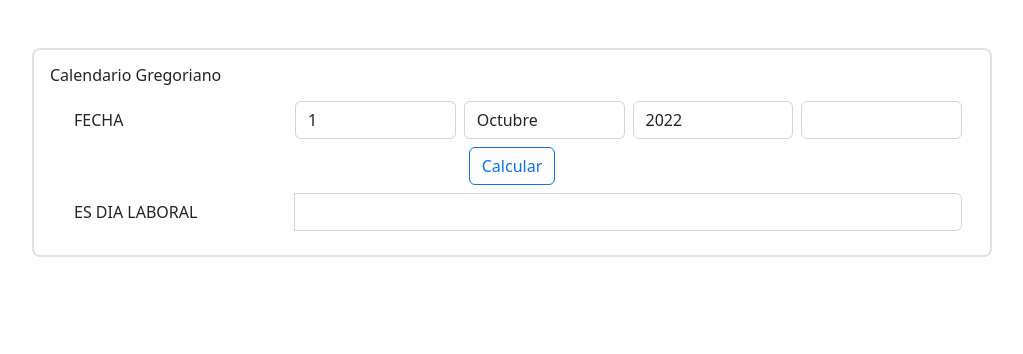
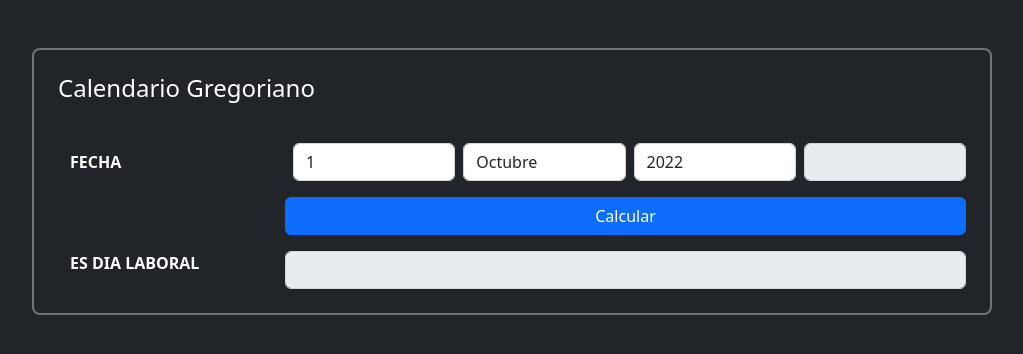
Before and after one commit to alaanescobedo/generation-calendario, a plain HTML site: page index.html in a window 1280 px wide. Shown: the whole page, without its empty margins (128-1151 px from the left). Drawn offline with Linux system fonts and the light colour scheme.

Commit message:
Add more styles

```diff
--- a/index.html
+++ b/index.html
@@ -7,16 +7,22 @@
     <link rel="stylesheet" href="./css/bootstrap.min.css" />
     <title>Calendario</title>
   </head>
-  <body>
-    <div class="container w-75 border border-2 rounded-3 my-5 p-3">
+  <body class="bg-dark text-white">
+    <div class="container w-75 border border-2 border-secondary rounded-3 my-5 p-4">
       <!-- Titulo -->
-      <h6>Calendario Gregoriano</h6>
+      <div class="row">
+        <h1 class="fs-4">Calendario Gregoriano</h1>
+      </div>
 
+      <div class="row">
         <p id="textError" class="text-danger fw-bold"></p>
+      </div>
 
+      <div class="row text-center text-lg-start">
+        <div class="col">
           <!-- Fecha -->
-      <div class="container row my-2 align-items-center mx-auto gap-2">
-        <label class="col-lg-3">FECHA</label>
+          <div class="row align-items-center gap-2 my-3 mx-0">
+            <label class="col-lg-3 fw-bold">FECHA</label>
             <input
               id="inputDay"
               class="col-lg form-control"
@@ -47,29 +53,37 @@
               required
             />
             <input
-          id="inputLeap"
+              id="inputLeapYear"
               class="col-lg form-control"
               type="text"
               readonly
+              disabled
             />
           </div>
 
           <!-- Calcular -->
-      <div class="text-center">
-        <button id="btnCalculate" class="btn btn-outline-primary">
+          <div class="row justify-content-center mx-0 my-3">
+            <button
+              id="btnCalculate"
+              class="btn btn-primary offset-lg-3 col-lg-9"
+              onclick="calculateDate()"
+            >
               Calcular
             </button>
           </div>
 
           <!-- Resultado -->
-      <div class="container row my-2 input-group align-items-center mx-auto gap-2">
-        <label class="col-lg-3">ES DIA LABORAL</label>
+          <div class="row mx-0">
+            <label class="col-lg-3 fw-bold">ES DIA LABORAL</label>
             <input
               id="inputWorkingDay"
-          class="col-5 form-control"
+              class="col form-control"
               type="text"
               readonly
+              disabled
             />
+          </div>
+        </div>
       </div>
     </div>
     <script src="./js/bootstrap.bundle.min.js"></script>
```
Lines whose indentation alone changed are shown as unchanged.
